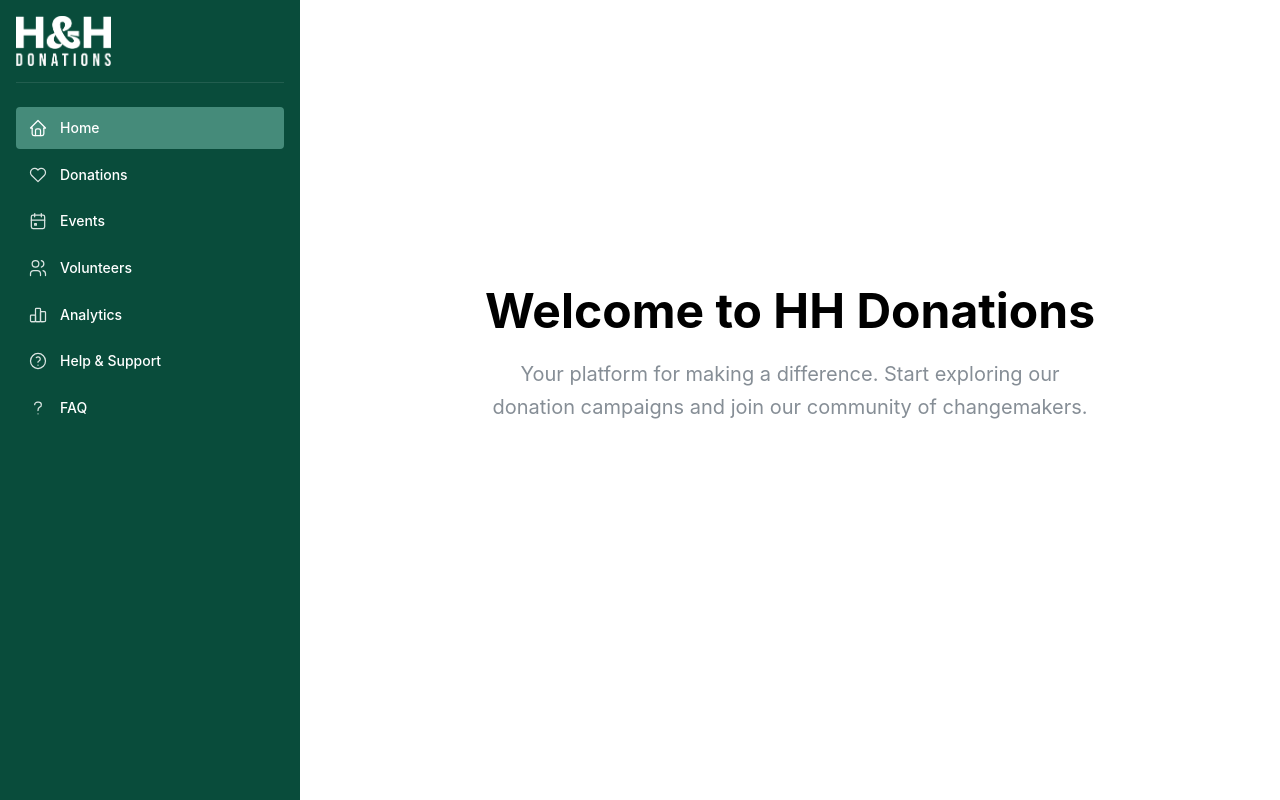
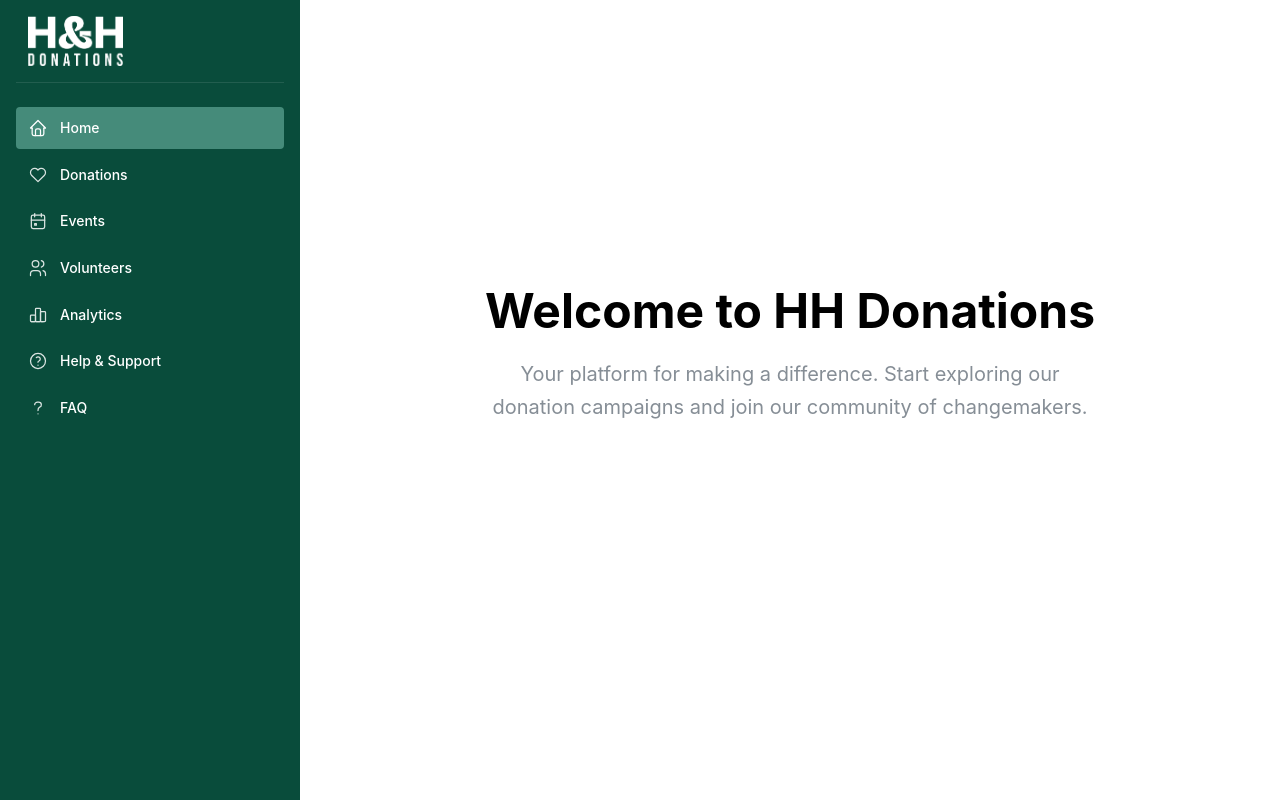
Before and after one commit to hamzak555/hh-donations, a React (Create React App) app: page / in a window 1280 px wide. Built offline with nearby package versions, Linux system fonts and the light colour scheme.

Commit message:
Align logo with navigation icons by adding left margin

```diff
--- a/src/App.js
+++ b/src/App.js
@@ -6,6 +6,7 @@ import { BrowserRouter as Router, Routes, Route } from 'react-router-dom';
 import { NavbarSimpleColored } from './components/NavbarSimpleColored';
 import Homepage from './pages/Homepage';
 import { FaqPage } from './pages/FaqPage';
+import HelpSupportPage from './pages/HelpSupportPage';
 
 function App() {
   return (
@@ -18,6 +19,7 @@ function App() {
               <Routes>
                 <Route path="/" element={<Homepage />} />
                 <Route path="/faq" element={<FaqPage />} />
+                <Route path="/help" element={<HelpSupportPage />} />
               </Routes>
             </main>
           </div>
--- a/src/components/NavbarSimpleColored.module.css
+++ b/src/components/NavbarSimpleColored.module.css
@@ -22,6 +22,7 @@
   object-fit: contain;
   display: block;
   margin: 0;
+  margin-left: var(--mantine-spacing-sm);
   padding: 0;
   align-self: flex-start;
 }
```
